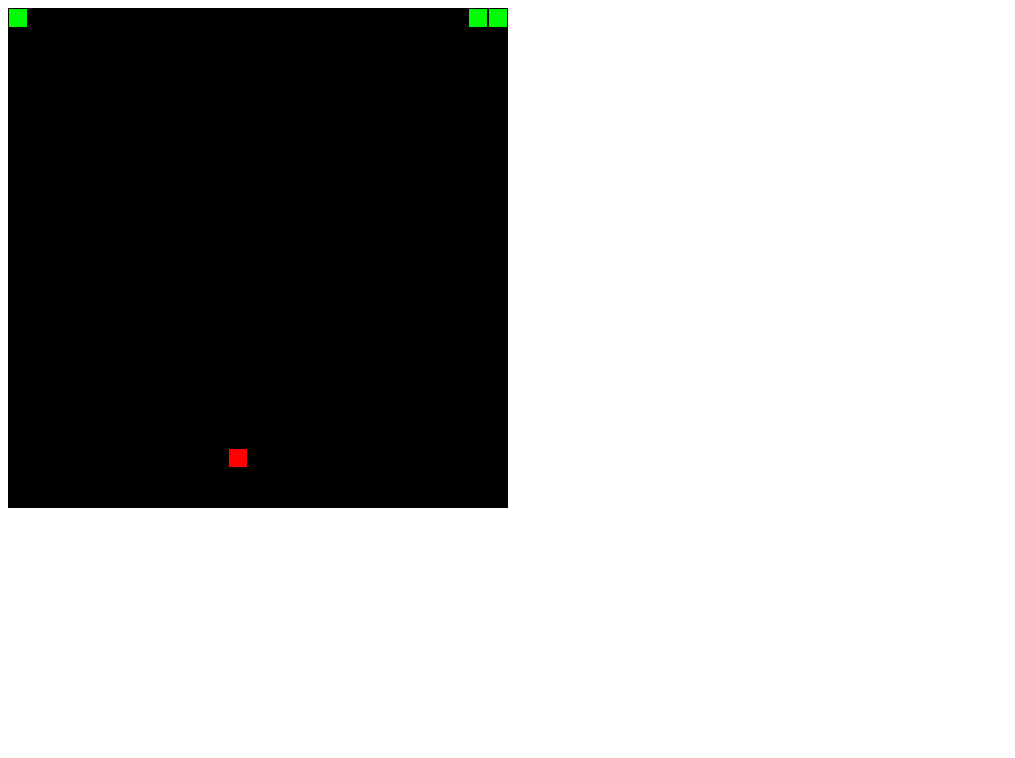
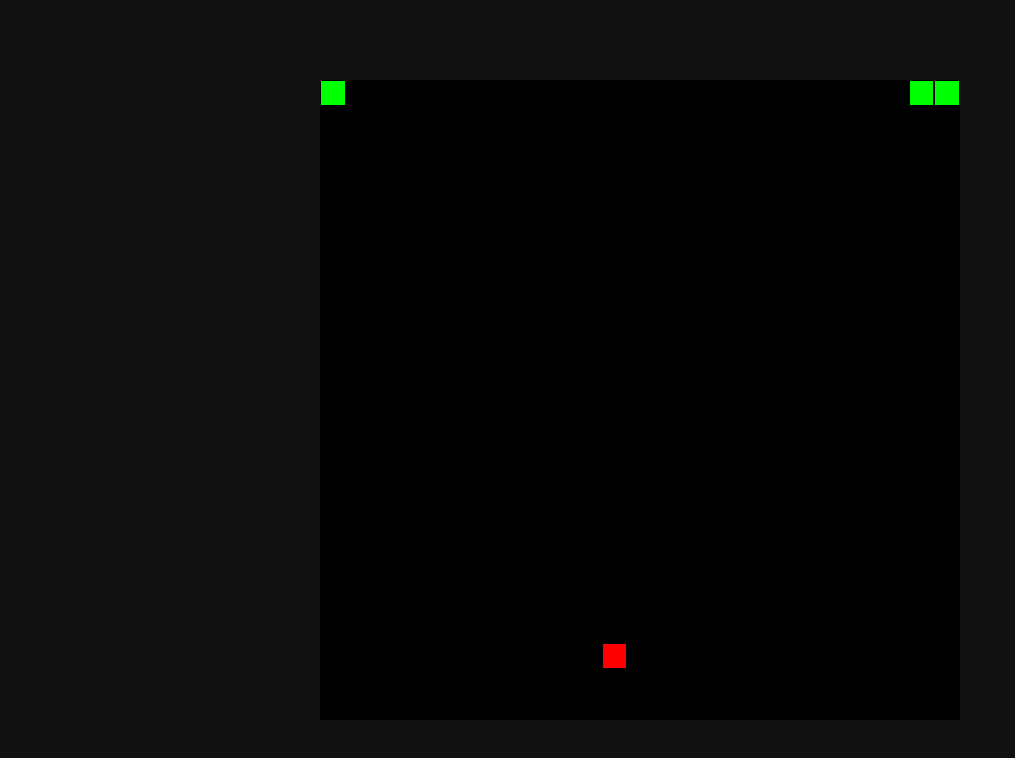
Before and after one commit to rcir/snake-game, a plain HTML site: page index.html in a window 1280 px wide. Shown: the whole page, without its empty margins (0-1015 px from the left). Drawn offline with Linux system fonts and the light colour scheme.

Commit message:
Change layout and use vmin for sizing

```diff
--- a/style.css
+++ b/style.css
@@ -1,16 +1,23 @@
+body{
+    display: flex;
+    justify-content: center;
+    align-items: center;
+    background-color: #111;
+    margin-top: 10vmin;
+}
 #game-container{
-    width: 500px;
-    height: 500px;
+    width: 80vmin;
+    height: 80vmin;
     background-color: #000;
     display: grid;
     grid-template-columns: repeat(25, 1fr);
     grid-template-rows: repeat(25, 1fr);
 }
 .snake{
-    border: 1px solid #000;
+    border: 0.2vmin solid #000;
     background-color: #0f0;
 }
 .food{
-    border: 1px solid #000;
+    border: 0.2vmin solid #000;
     background-color: #f00;
 }
```
